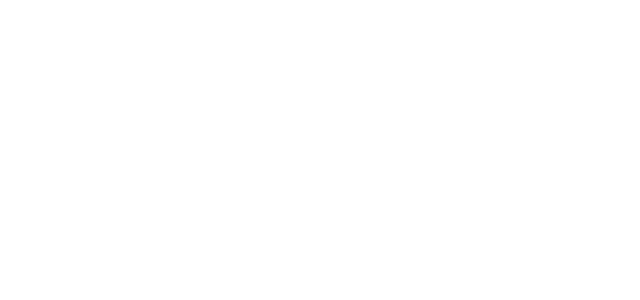
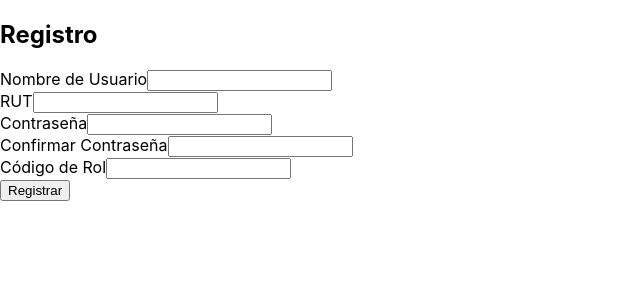
Before and after one commit to kaketsuOG/Sistema-de-control-de-asistencia-con-mensajeria-instantanea, a React (Create React App) app in the folder Plataforma_Atrasos/frontend/: page /register in a window 1280 px wide. Before the commit this address had no page. Shown: the top 300 px of the page, without its empty margins (0-640 px from the left). Built offline with nearby package versions, Linux system fonts and the light colour scheme.

Commit message:
Front register, login

```diff
--- a/Plataforma_Atrasos/frontend/src/App.js
+++ b/Plataforma_Atrasos/frontend/src/App.js
@@ -1,6 +1,7 @@
 import { BrowserRouter as Router, Routes, Route } from 'react-router-dom';
 import LoginPage from './pages/LoginPage';
 import HomePage from './pages/HomePage';
+import RegisterPage from './pages/RegisterPage';
 import ProtectedRoute from './components/ProtectedRoute';
 
 function App() {
@@ -8,6 +9,7 @@
     <Router>
       <Routes>
         <Route path="/login" element={<LoginPage />} />
+        <Route path="/register" element={<RegisterPage />} />
         <Route path="/" element={<ProtectedRoute><HomePage /></ProtectedRoute>} />
       </Routes>
     </Router>
--- a/Plataforma_Atrasos/frontend/src/pages/RegisterPage.js
+++ b/Plataforma_Atrasos/frontend/src/pages/RegisterPage.js
@@ -2,15 +2,23 @@
 import { register } from '../services/authService';
 
 const RegisterPage = () => {
+    const [nombreUsuario, setNombreUsuario] = useState('');
     const [rutUsername, setRutUsername] = useState('');
     const [contraseña, setContraseña] = useState('');
+    const [confirmarContraseña, setConfirmarContraseña] = useState('');
+    const [codRol, setCodRol] = useState('');
     const [error, setError] = useState('');
 
     const handleSubmit = async (e) => {
         e.preventDefault();
 
+        if (contraseña !== confirmarContraseña) {
+            setError('Las contraseñas no coinciden');
+            return;
+        }
+
         try {
-            await register({ rutUsername, contraseña });
+            await register({ nombreUsuario, rutUsername, contraseña, codRol });
             console.log('Registro exitoso');
             // Aquí podrías redirigir al usuario al login o a otra página
         } catch (err) {
@@ -23,6 +31,14 @@
             <h2>Registro</h2>
             {error && <p style={{ color: 'red' }}>{error}</p>}
             <form onSubmit={handleSubmit}>
+                <div>
+                    <label>Nombre de Usuario</label>
+                    <input
+                        type="text"
+                        value={nombreUsuario}
+                        onChange={(e) => setNombreUsuario(e.target.value)}
+                    />
+                </div>
                 <div>
                     <label>RUT</label>
                     <input
@@ -39,6 +55,22 @@
                         onChange={(e) => setContraseña(e.target.value)}
                     />
                 </div>
+                <div>
+                    <label>Confirmar Contraseña</label>
+                    <input
+                        type="password"
+                        value={confirmarContraseña}
+                        onChange={(e) => setConfirmarContraseña(e.target.value)}
+                    />
+                </div>
+                <div>
+                    <label>Código de Rol</label>
+                    <input
+                        type="number"
+                        value={codRol}
+                        onChange={(e) => setCodRol(e.target.value)}
+                    />
+                </div>
                 <button type="submit">Registrar</button>
             </form>
         </div>
```
